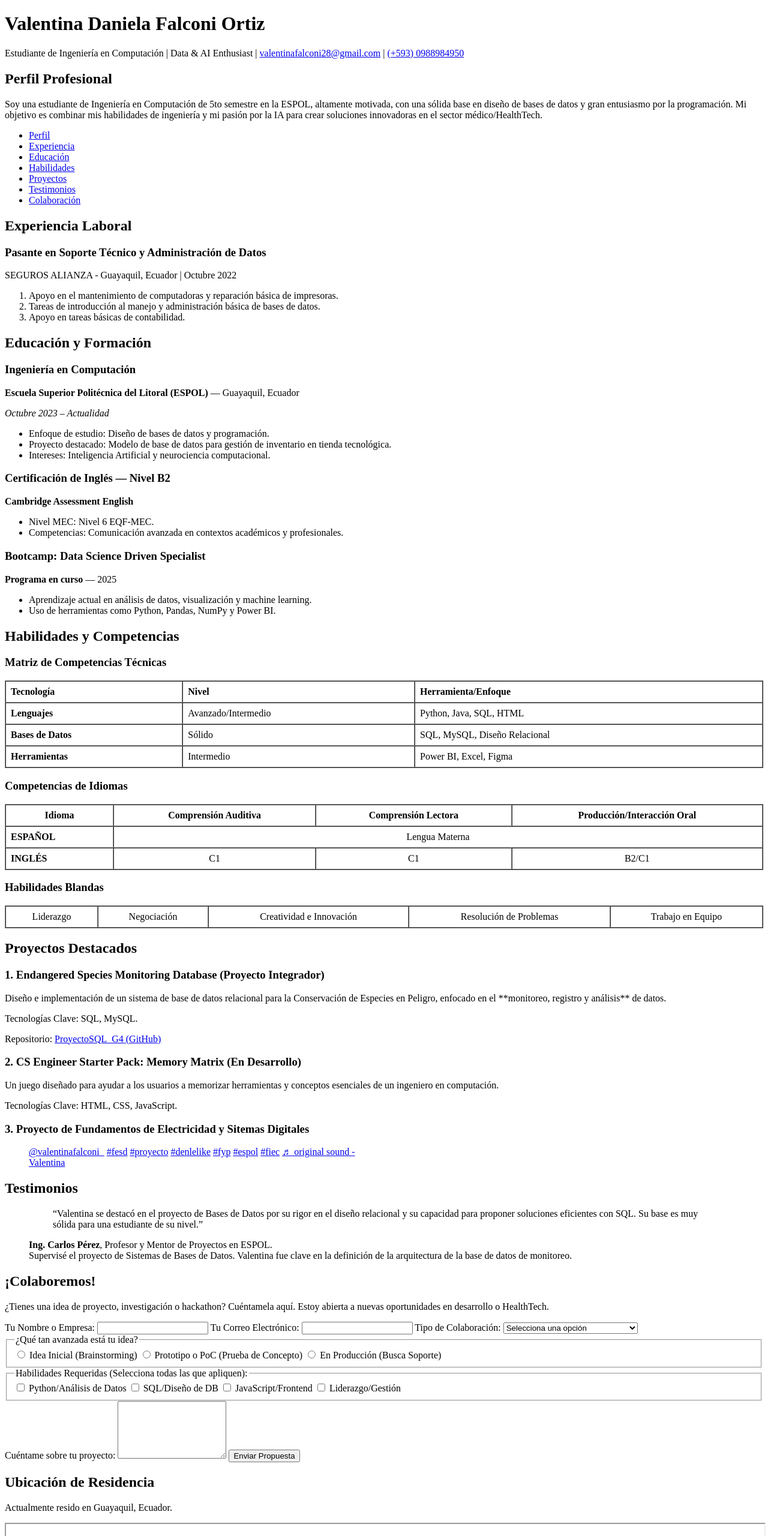
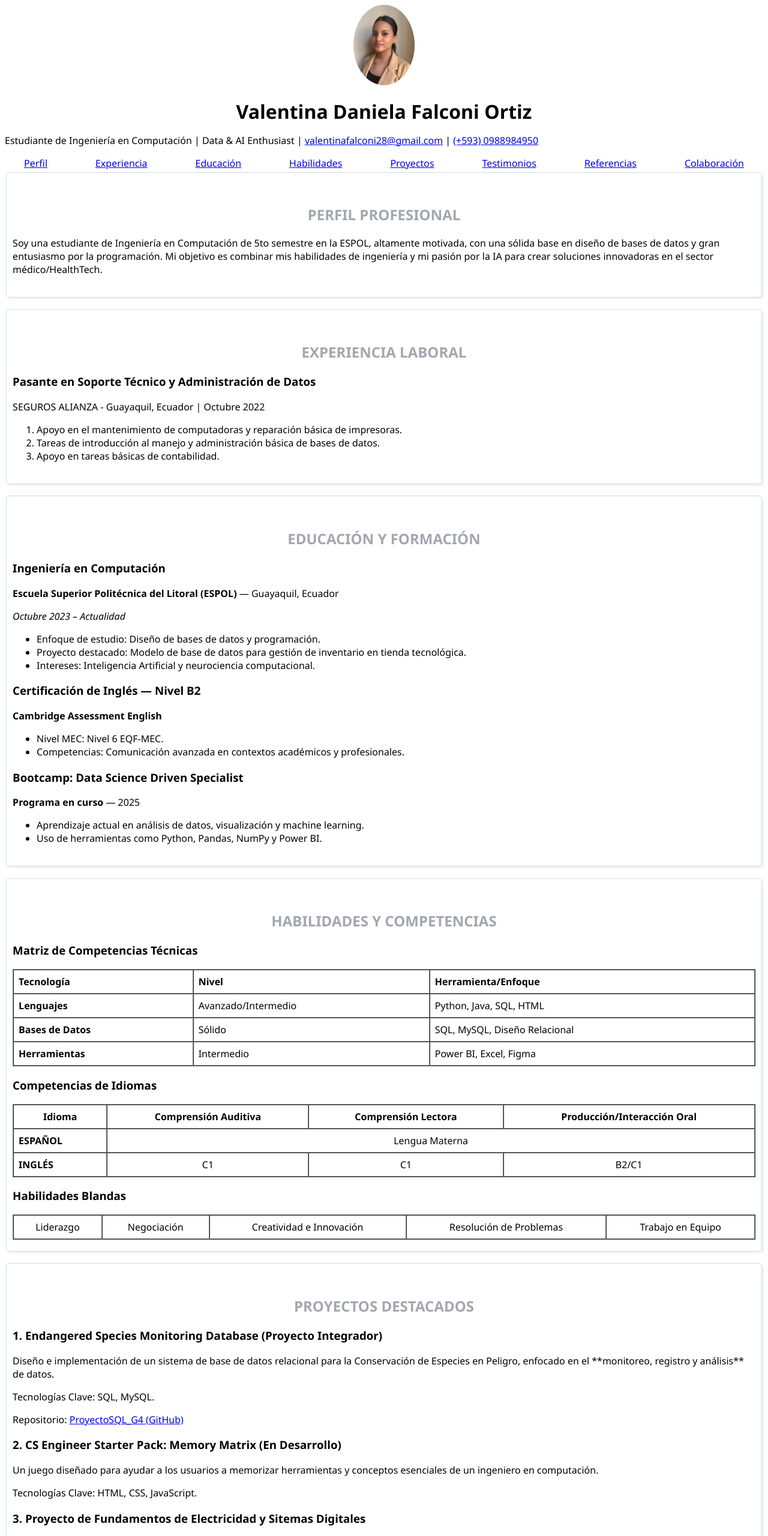
Before and after one commit to valu28d/curriculum, a plain HTML site: page index.html in a window 1280 px wide. Shown: the top 2560 px of the page at 60% size. Drawn offline with Linux system fonts and the light colour scheme; grey boxes are pictures that could not be loaded; a script that the page names is missing.

Commit message:
Cambios con CSS

```diff
--- a/index.html
+++ b/index.html
@@ -5,11 +5,12 @@
     <meta charset="UTF-8">
     <meta name="viewport" content="width=device-width, initial-scale=1.0">
     <title>Currículum Vitae - Valentina Daniela Falconi Ortiz</title>
-    <link rel="stylesheet" href="styles.css">
+    <link rel="stylesheet" href="styles/styles.css">
 </head>
 
 <body>
     <header>
+        <img id="photo" src="imgs/foto.jpg" alt="Foto de Perfil de Valentina">
         <h1>Valentina Daniela Falconi Ortiz</h1>
         <p>
             Estudiante de Ingeniería en Computación | Data & AI Enthusiast |
@@ -18,12 +19,7 @@
         </p>
     </header>
 
-    <section id="resumen">
-        <h2>Perfil Profesional</h2>
-        <p>
-            Soy una estudiante de Ingeniería en Computación de 5to semestre en la ESPOL, altamente motivada, con una sólida base en diseño de bases de datos y gran entusiasmo por la programación. Mi objetivo es combinar mis habilidades de ingeniería y mi pasión por la IA para crear soluciones innovadoras en el sector médico/HealthTech.
-        </p>
-    </section>
+
 
     <nav>
         <ul>
@@ -33,13 +29,21 @@
             <li><a href="#habilidades">Habilidades</a></li>
             <li><a href="#proyectos">Proyectos</a></li>
             <li><a href="#testimonios">Testimonios</a></li>
+            <li><a href="#referencias">Referencias</a></li>
             <li><a href="#colaboracion">Colaboración</a></li>
         </ul>
     </nav>
 
     <main>
+        <section id="resumen">
+            <h2 class="subtitle">Perfil Profesional</h2>
+            <p>
+                Soy una estudiante de Ingeniería en Computación de 5to semestre en la ESPOL, altamente motivada, con una sólida base en diseño de bases de datos y gran entusiasmo por la programación. Mi objetivo es combinar mis habilidades de ingeniería y mi pasión por la IA para crear soluciones innovadoras en el sector médico/HealthTech.
+            </p>
+        </section>
+
         <section id="experiencia">
-            <h2>Experiencia Laboral</h2>
+            <h2 class="subtitle">Experiencia Laboral</h2>
             <article>
                 <h3>Pasante en Soporte Técnico y Administración de Datos</h3>
                 <p>
@@ -54,7 +58,7 @@
         </section>
 
         <section id="educacion">
-            <h2>Educación y Formación</h2>
+            <h2 class="subtitle">Educación y Formación</h2>
             <article>
                 <h3>Ingeniería en Computación</h3>
                 <p><strong>Escuela Superior Politécnica del Litoral (ESPOL)</strong> — Guayaquil, Ecuador</p>
@@ -86,7 +90,7 @@
         </section>
 
         <section id="habilidades">
-            <h2>Habilidades y Competencias</h2>
+            <h2 class="subtitle">Habilidades y Competencias</h2>
 
             <article id="habilidades-duras">
                 <h3>Matriz de Competencias Técnicas</h3>
@@ -162,7 +166,7 @@
 
 
         <section id="proyectos">
-            <h2>Proyectos Destacados</h2>
+            <h2 class="subtitle">Proyectos Destacados</h2>
 
             <article>
                 <h3>1. Endangered Species Monitoring Database (Proyecto Integrador)</h3>
@@ -196,7 +200,7 @@
         </section>
 
          <section id="testimonios">
-            <h2>Testimonios</h2>
+            <h2 class="subtitle">Testimonios</h2>
             <figure>
                 <blockquote lang="es">
                     <p>“Valentina se destacó en el proyecto de Bases de Datos por su rigor en el diseño relacional y su capacidad para proponer soluciones eficientes con SQL. Su base es muy sólida para una estudiante de su nivel.”</p>
@@ -211,9 +215,28 @@
 
 
         </section>
+        <section id="referencias">
+            <h2 class="subtitle">Referencias</h2>
+
+            <article>
+                <h3>Dr. Ricardo Mendoza</h3>
+                <p>Jefe de Pasantías, Departamento de Informática (ESPOL)</p>
+                <p>Ricardo.mendoza@espol.edu.ec</p>
+                <p>+593 99 123 4567</p>
+            </article>
+
+            <article>
+                <h3>Ing. Sofía Carvajal</h3>
+                <p>Líder de Proyecto Data Science (TechSolutions)</p>
+                <p>s.carvajal@techsolutions.com</p>
+                <p>+593 98 765 4321</p>
+            </article>
+
+         </section>
+
 
         <section id="colaboracion">
-            <h2>¡Colaboremos!</h2>
+            <h2 class="subtitle">¡Colaboremos!</h2>
             <p>¿Tienes una idea de proyecto, investigación o hackathon? Cuéntamela aquí. Estoy abierta a nuevas oportunidades en desarrollo o HealthTech.</p>
 
             <form action="/submit-collaboration" method="POST">
@@ -270,7 +293,7 @@
 
 
         <section id="contacto">
-            <h2>Ubicación de Residencia</h2>
+            <h2 class="subtitle">Ubicación de Residencia</h2>
             <p>Actualmente resido en Guayaquil, Ecuador.</p>
             <iframe
                 src="https://www.google.com/maps/embed?pb=!1m18!1m12!1m3!1d7974.458990061889!2d-79.89711213816706!3d-2.064124691634678!2m3!1f0!2f0!3f0!3m2!1i1024!2i768!4f13.1!3m3!1m2!1s0x902d1243357c07c3%3A0x8c1895f80e849f46!2sMucho%20Lote%202%2C%20Guayaquil!5e0!3m2!1ses-419!2sec!4v1759778631586!5m2!1ses-419!2sec"
--- /dev/null
+++ b/styles/styles.css
@@ -0,0 +1,100 @@
+/* tuve que usar la carpeta styles porque la carpeta stylesheets no me valía :(*/
+
+
+/* 1. ESTILOS GLOBALES */
+* {
+    font-family: "Segoe UI", Tahoma, Geneva, Verdana, sans-serif;
+}
+
+/* 2. ESTILOS DE IMAGEN Y TÍTULO */
+#photo {
+    width: 8vw;
+    height: auto;
+    display: block;
+    margin: 0 auto 10px auto;
+    border-radius: 50%;
+}
+
+.subtitle {
+    color: rgb(151 156 165 / 0.89);
+    text-transform: uppercase;
+    text-align: center;
+    padding-top: 15px;
+}
+
+header h1 {
+    text-align: center;
+    font-weight: bold;
+    margin-bottom: 5px;
+}
+
+/* 3. SELECTOR DE ELEMENTO: <section> */
+section {
+    border: 0.2pt solid #cedddd;
+    margin: 4px 2px 8px 2px;
+    margin-bottom: 1.2em;
+    padding: 1.5% 0.8%;
+    border-radius: 5px;
+    box-shadow: 3px 3px 1px 0 rgba(235, 234, 234, 0.6);
+}
+
+/* 4. SELECTOR HIJO INMEDIATO: nav > ul (FLEXBOX) */
+nav > ul {
+    display: flex;
+    justify-content: space-around;
+    align-items: center;
+    gap: 1rem;
+    list-style-type: none;
+    padding-left: 0;
+    margin-bottom: 0;
+    flex-wrap: nowrap;
+}
+
+/* 5. SELECTOR DESCENDIENTE: section form (GRID) */
+section form {
+    display: grid;
+    grid-template-columns: 1fr;
+    gap: 1rem;
+    width: 100%;
+}
+
+/* 6. OTROS SELECTORES ESTRUCTURALES */
+footer p {
+    text-align: right;
+    font-style: italic;
+}
+
+/* 7. ESTILOS DE REFERENCIAS (GRID VS FLEX) / se descomenta uno */
+
+
+/* IMPLEMENTACIÓN 1: USANDO FLEXBOX */
+/*
+#referencias {
+     display: flex;
+     flex-wrap: wrap;
+     gap: 1rem;
+}
+
+#referencias > h2 {
+     flex: 0 0 100%;
+}
+
+#referencias > article {
+     flex: 1 1 calc(33.333% - 1rem);
+}
+*/
+
+/* IMPLEMENTACIÓN 2: USANDO GRID */
+#referencias {
+    display: grid;
+    grid-template-columns: 1fr 1fr 1fr;
+    gap: 1rem;
+}
+
+#referencias > h2 {
+    grid-column: 1 / span 3;
+}
+
+#referencias > article {
+    /* Grid lo maneja automáticamente */
+}
```
Also changed, not shown: imgs/foto.jpg (added).
